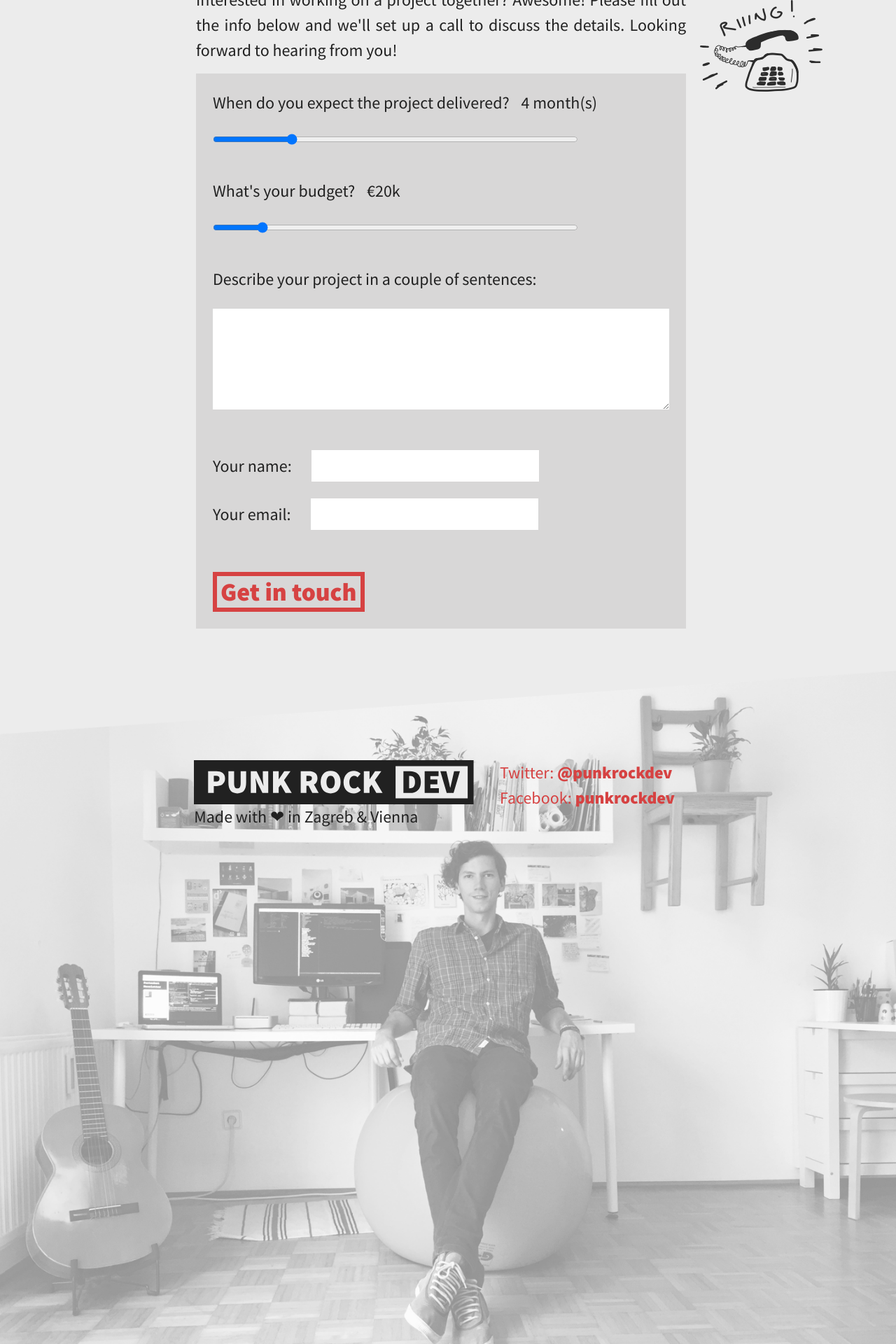
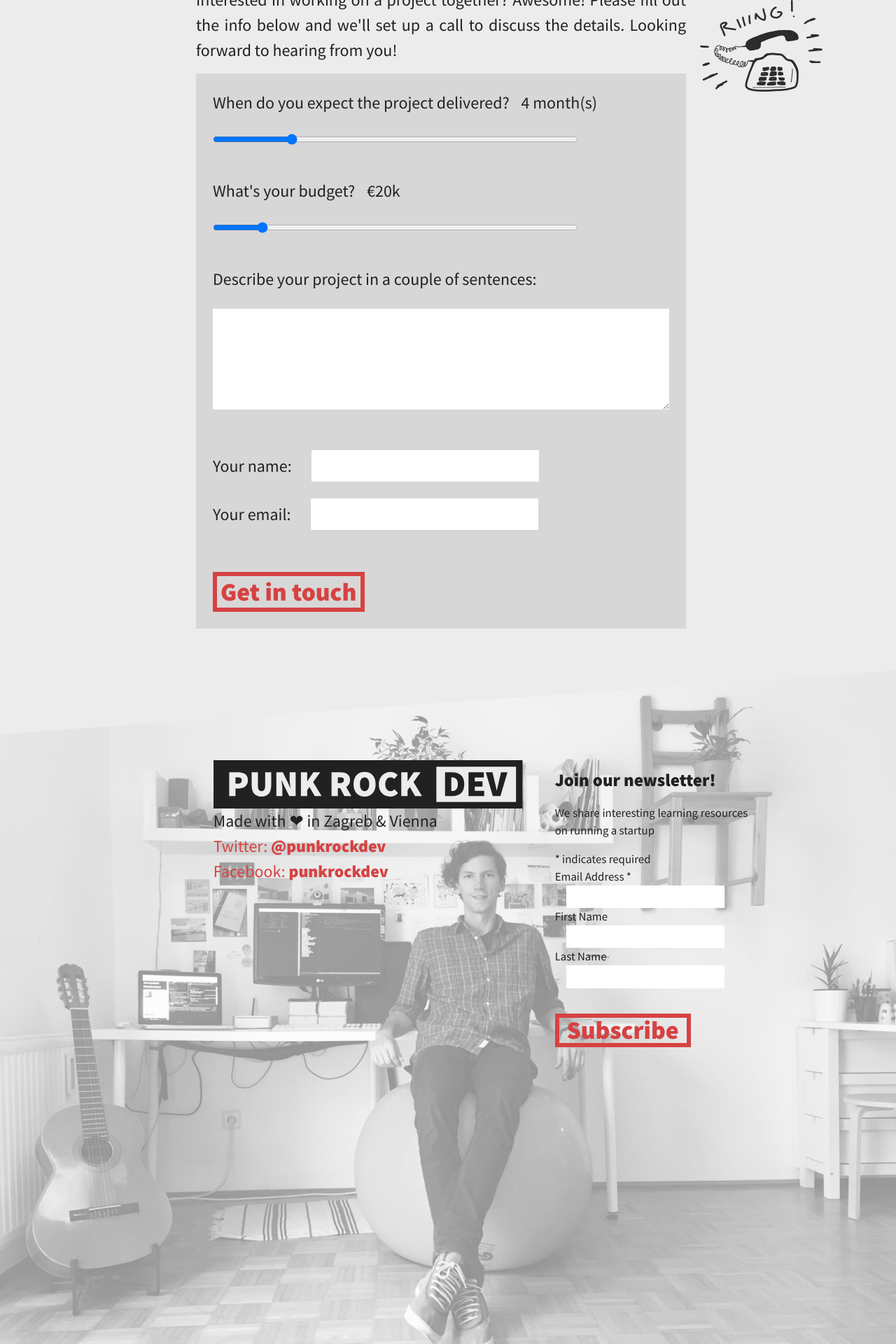
Before and after one commit to punkrockdev/punkrockdev.github.io, a Jekyll site: the page built from index.md, in a window 1280 px wide. Shown: the part 4334-6254 px from the top of the page at 70% size. Built offline with Jekyll 4.4.1, drawn with Linux system fonts in a browser that asks for light colours; comment, search, counter and statistics services are not loaded.

Commit message:
newsletter signup

```diff
--- a/_includes/footer.html
+++ b/_includes/footer.html
@@ -7,15 +7,17 @@
                 <div class="footer-col  footer-col-1">
                     <img src="/images/logo.svg">
                     Made with ❤ in Zagreb & Vienna
-                </div>
-                <div class="footer-col  footer-col-2">
+
                     <ul class="contact-list">
                         <li><a href="https://www.twitter.com/punkrockdev/">Twitter: <strong>@punkrockdev</strong></a></li>
                         <li><a href="https://www.facebook.com/punkrockdev/">Facebook: <strong>punkrockdev</strong></a></li>
                     </ul>
                 </div>
-                <!-- <div class="footer-col  footer-col-3">
-                     </div> -->
+                <div class="footer-col  footer-col-2">
+                        {% include newsletter.html %}
+                </div>
+            </div>
+            <div class="footer-col  footer-col-3">
             </div>
         </div>
 
--- /dev/null
+++ b/_includes/newsletter.html
@@ -0,0 +1,32 @@
+<!-- Begin MailChimp Signup Form -->
+<link href="//cdn-images.mailchimp.com/embedcode/classic-10_7.css" rel="stylesheet" type="text/css">
+<div id="mc_embed_signup">
+    <form action="//punkrockdev.us14.list-manage.com/subscribe/post?u=53aecd554422f8ec674b24a16&amp;id=d2c61c9268" method="post" id="mc-embedded-subscribe-form" name="mc-embedded-subscribe-form" class="validate" target="_blank" novalidate>
+        <div id="mc_embed_signup_scroll">
+	    <h2>Join our newsletter!</h2>
+            <p>We share interesting learning resources on running a startup</p>
+            <div class="indicates-required"><span class="asterisk">*</span> indicates required</div>
+            <div class="mc-field-group">
+	        <label for="mce-EMAIL">Email Address  <span class="asterisk">*</span>
+                </label>
+	        <input type="email" value="" name="EMAIL" class="required email" id="mce-EMAIL">
+            </div>
+            <div class="mc-field-group">
+	        <label for="mce-FNAME">First Name </label>
+	        <input type="text" value="" name="FNAME" class="" id="mce-FNAME">
+            </div>
+            <div class="mc-field-group">
+	        <label for="mce-LNAME">Last Name </label>
+	        <input type="text" value="" name="LNAME" class="" id="mce-LNAME">
+            </div>
+	    <div id="mce-responses" class="clear">
+		<div class="response" id="mce-error-response" style="display:none"></div>
+		<div class="response" id="mce-success-response" style="display:none"></div>
+	    </div>    <!-- real people should not fill this in and expect good things - do not remove this or risk form bot signups-->
+            <div style="position: absolute; left: -5000px;" aria-hidden="true"><input type="text" name="b_53aecd554422f8ec674b24a16_d2c61c9268" tabindex="-1" value=""></div>
+            <div class="clear"><input type="submit" value="Subscribe" name="subscribe" id="mc-embedded-subscribe" class="button"></div>
+        </div>
+    </form>
+</div>
+
+<!--End mc_embed_signup-->
--- a/_sass/_form.scss
+++ b/_sass/_form.scss
@@ -36,9 +36,37 @@ form {
         font-size: 36px;
         padding: 0px 5px;
         margin-left: 0;
+        &:hover {
+            background: rgba($accent-color, .3 )
+        }
     }
     .slider-value {
         font: 1em $base-font-family;
         margin: 0.5em;
     }
 }
+
+#mc_embed_signup{
+    clear:left;
+    font-size: 0.7em;
+
+    form {
+        padding: 10px 10px 10px 3%;
+        background: none;
+
+        input[type="submit"] {
+            margin-top: 1em;
+            color: $accent-color;
+            border: 6px solid $accent-color;
+            background: none;
+            font-weight: 900;
+            margin-left: 0;
+            padding: 0 0.3em;
+            line-height: 1em;
+            border-radius: 0;
+            &:hover {
+                background: rgba($accent-color, .3 )
+            }
+        }
+    }
+}
```
